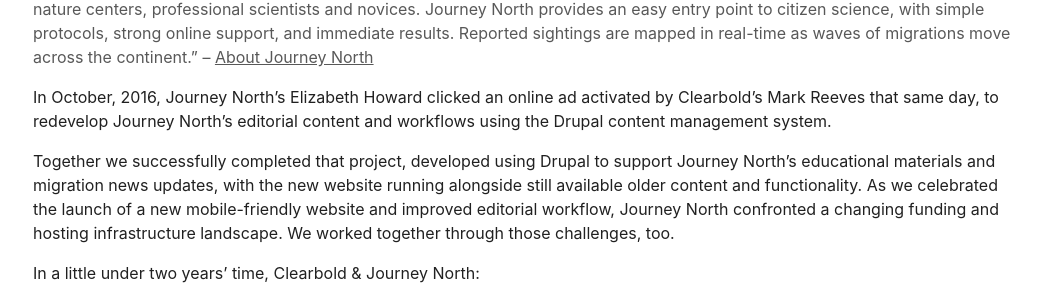
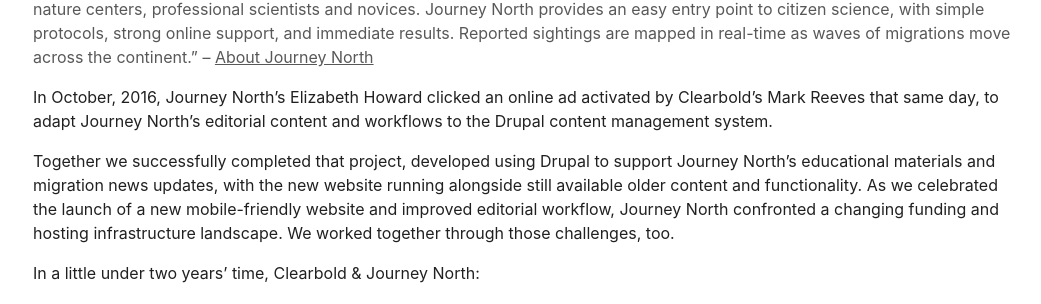
Before and after one commit to clearbold/clearbold.github.io, a Jekyll site: the page built from jn.html, in a window 1280 px wide and 900 px high, scrolled down 2008 px. Shown: the part 173-477 px from the top of the window, without its empty margins (117-1158 px from the left). Built offline with Jekyll 4.4.1, drawn with Linux system fonts in a browser that asks for light colours.

Commit message:
JN copy tweak

```diff
--- a/_layouts/jn.html
+++ b/_layouts/jn.html
@@ -93,7 +93,7 @@
             <img class="jn-logo" src="/ui/img/jn-logo.png" alt="Journey North logo" />{% if page.campaign == 'fpf' %}
             <p>Let&rsquo;s talk about reliable, sustainable, user-friendly web solutions.</p>{% endif %}
             <p class="about-jn">&ldquo;In its 25th year, Journey North is one of North America&rsquo;s premiere citizen science programs for people of all ages. The project has broad participation, with over 60,000 registered sites in the US, Canada, and Mexico&mdash;including families, teachers, schools, nature centers, professional scientists and novices. Journey North provides an easy entry point to citizen science, with simple protocols, strong online support, and immediate results. Reported sightings are mapped in real-time as waves of migrations move across the continent.&rdquo; &ndash;&nbsp;<a href="https://journeynorth.org/about">About Journey&nbsp;North</a></p>
-            <p>In October, 2016, Journey North&rsquo;s Elizabeth Howard clicked an online ad activated by Clearbold&rsquo;s Mark Reeves that same day, to redevelop Journey North&rsquo;s editorial content and workflows using the Drupal content management&nbsp;system.</p>
+            <p>In October, 2016, Journey North&rsquo;s Elizabeth Howard clicked an online ad activated by Clearbold&rsquo;s Mark Reeves that same day, to adapt Journey North&rsquo;s editorial content and workflows to the Drupal content management&nbsp;system.</p>
             <p>Together we successfully completed that project, developed using Drupal to support Journey North&rsquo;s educational materials and migration news updates, with the new website running alongside still available older content and functionality. As we celebrated the launch of a new mobile-friendly website and improved editorial workflow, Journey North confronted a changing funding and hosting infrastructure landscape. We worked together through those challenges,&nbsp;too.</p>
             <p>In a little under two years&rsquo; time, Clearbold &amp; Journey&nbsp;North:</p>
             <ul>
```
